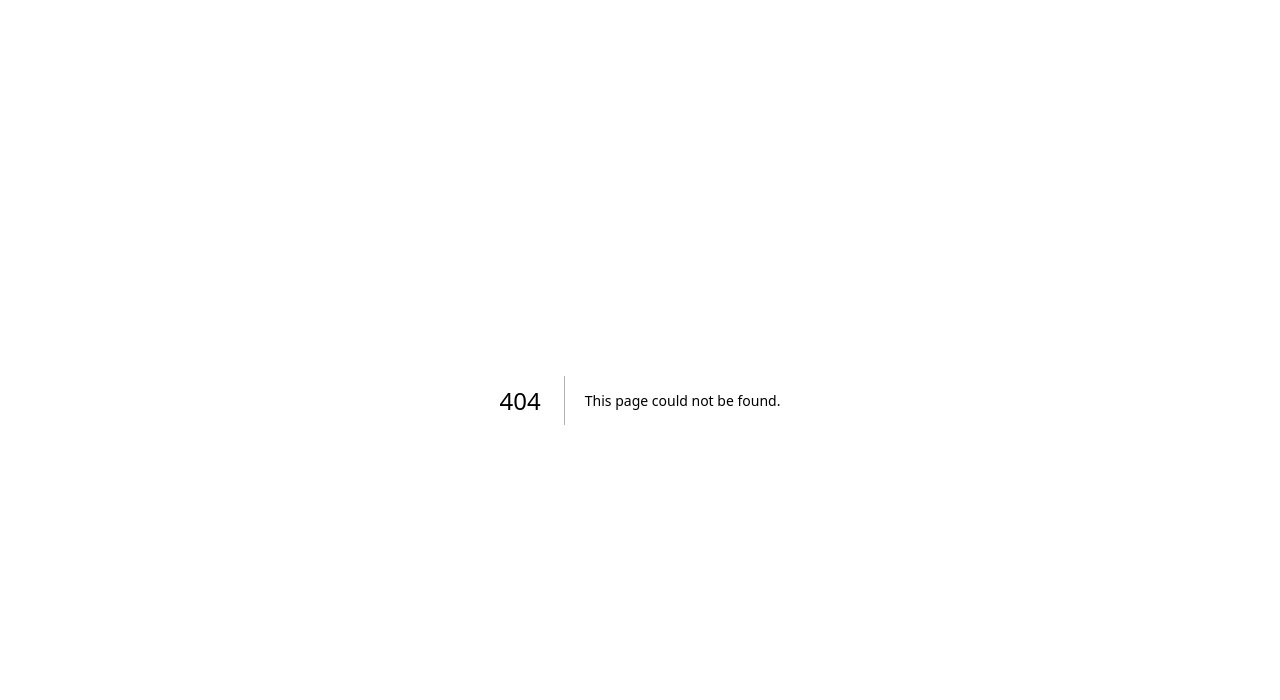
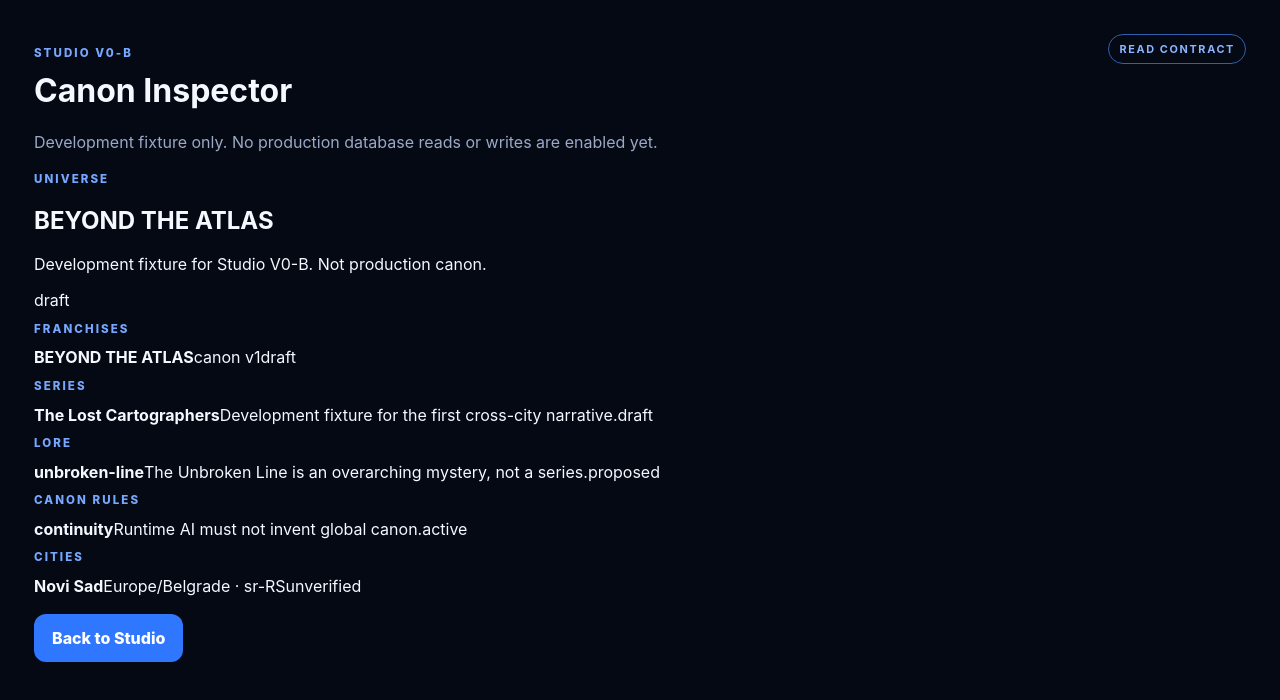
Before and after one commit to outland-compass/outland, a Next.js app in the folder apps/sideworld-studio/web/: page /studio/inspector in a window 1280 px wide. Before the commit this address had no page. Shown: the top 700 px of the page. Built offline with nearby package versions, Linux system fonts and the light colour scheme.

Commit message:
feat(studio): add Canon Inspector read-contract view

```diff
--- /dev/null
+++ b/apps/sideworld-studio/web/app/studio/inspector/page.tsx
@@ -0,0 +1,93 @@
+import Link from 'next/link';
+
+import { getStudioReadModel } from '@/lib/studio/read-model';
+
+function badge(value: string) {
+  return <span className="status">{value.replaceAll('_', ' ')}</span>;
+}
+
+export default async function CanonInspectorPage() {
+  const model = await getStudioReadModel();
+
+  return (
+    <main className="work">
+      <header>
+        <div>
+          <p className="eyebrow">Studio V0-B</p>
+          <h1>Canon Inspector</h1>
+        </div>
+        <b>READ CONTRACT</b>
+      </header>
+
+      <p className="muted">
+        Development fixture only. No production database reads or writes are enabled yet.
+      </p>
+
+      <section className="inspector-stack">
+        <article className="panel">
+          <p className="eyebrow">Universe</p>
+          <h2>{model.universe.name}</h2>
+          <p>{model.universe.description}</p>
+          {badge(model.universe.status)}
+        </article>
+
+        <article className="panel">
+          <p className="eyebrow">Franchises</p>
+          {model.franchises.map((item) => (
+            <div className="row" key={item.id}>
+              <strong>{item.name}</strong>
+              <span>canon v{item.canonVersion}</span>
+              {badge(item.status)}
+            </div>
+          ))}
+        </article>
+
+        <article className="panel">
+          <p className="eyebrow">Series</p>
+          {model.series.map((item) => (
+            <div className="row" key={item.id}>
+              <strong>{item.name}</strong>
+              <span>{item.premise}</span>
+              {badge(item.status)}
+            </div>
+          ))}
+        </article>
+
+        <article className="panel">
+          <p className="eyebrow">Lore</p>
+          {model.lore.map((item) => (
+            <div className="row" key={item.id}>
+              <strong>{item.factKey}</strong>
+              <span>{item.statement}</span>
+              {badge(item.canonStatus)}
+            </div>
+          ))}
+        </article>
+
+        <article className="panel">
+          <p className="eyebrow">Canon rules</p>
+          {model.rules.map((item) => (
+            <div className="row" key={item.id}>
+              <strong>{item.ruleType}</strong>
+              <span>{item.ruleText}</span>
+              {badge(item.status)}
+            </div>
+          ))}
+        </article>
+
+        <article className="panel">
+          <p className="eyebrow">Cities</p>
+          {model.cities.map((item) => (
+            <div className="row" key={item.id}>
+              <strong>{item.name}</strong>
+              <span>{item.timezone} · {item.defaultLocale}</span>
+              {badge(item.verificationStatus)}
+            </div>
+          ))}
+        </article>
+      </section>
+
+      <Link className="button" href="/studio">Back to Studio</Link>
+    </main>
+  );
+}
```
